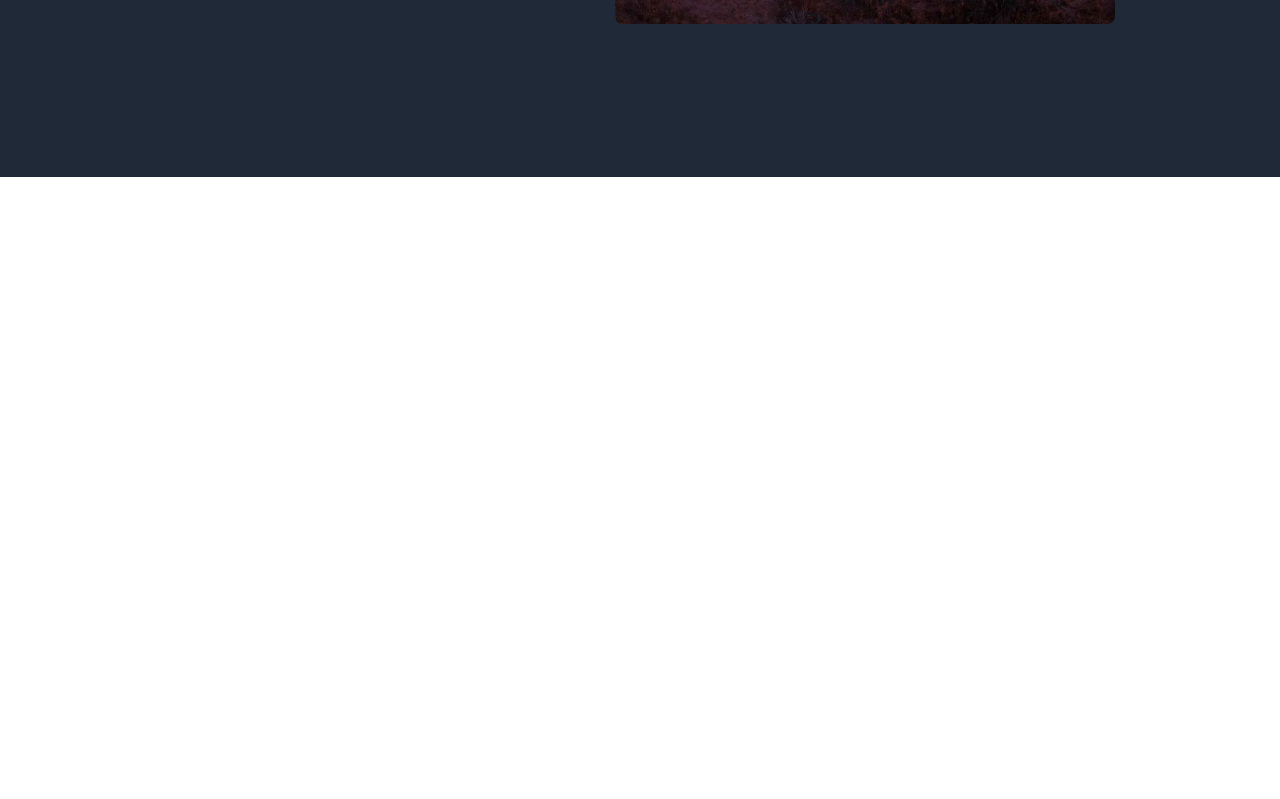
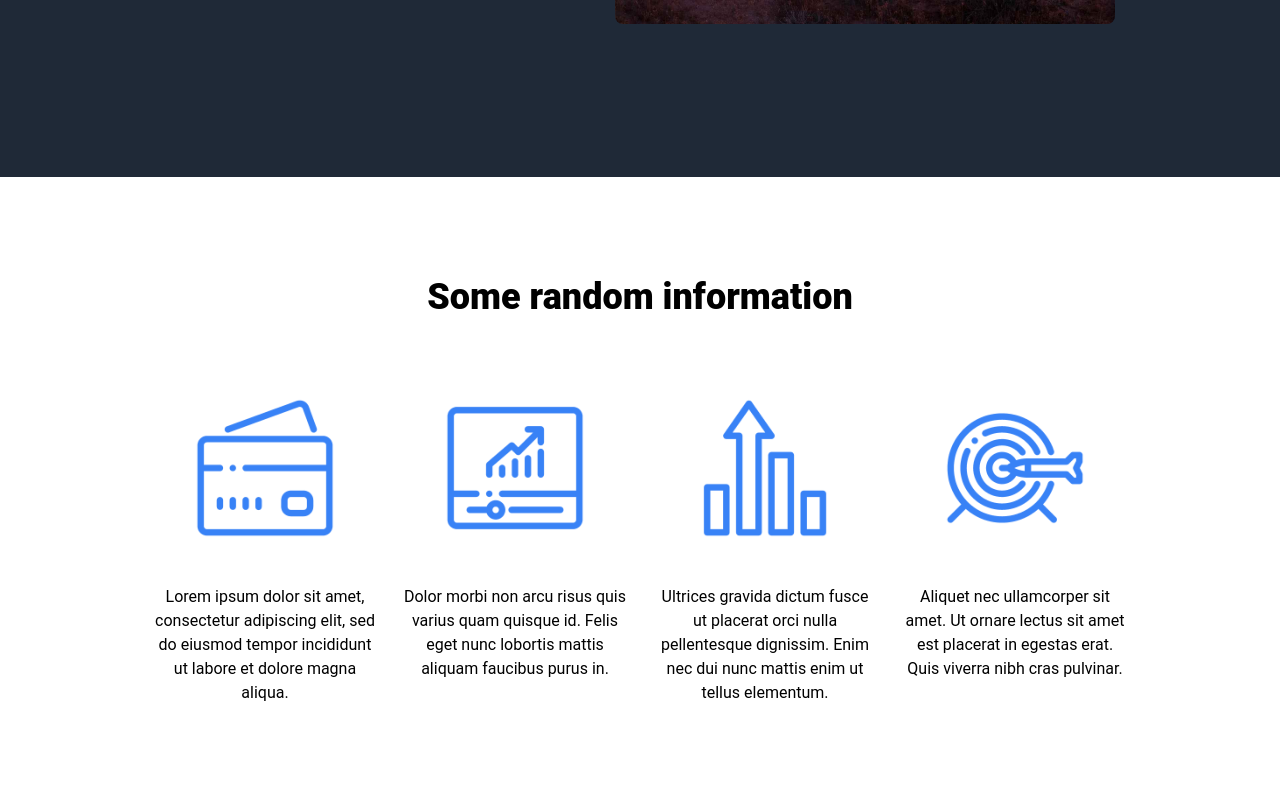
Before and after one commit to f0lson/landing-page, a plain HTML site: page index.html in a window 1280 px wide. Shown: the part 463-1262 px from the top of the page. Before the commit the page ends 800 px from the top, so only its background shows below. Drawn offline with Linux system fonts and the light colour scheme.

Commit message:
Added: Information section

```diff
--- a/css/style.css
+++ b/css/style.css
@@ -21,7 +21,6 @@ nav {
     width: 100%;
     top: 0;
     left: 0;
-    /* background: gold !important; */
 }
 
 nav .container {
@@ -70,6 +69,8 @@ header {
 
 .jumbotron__content .jumbotron__heading {
     margin-bottom: 0;
+    font-size: 48px;
+    font-weight: 900;
 }
 
 .jumbotron__content .jumbotron__lead {
@@ -91,3 +92,43 @@ header {
     margin: auto;
     border-radius: 8px;
 }
+
+#random-info {
+    padding-top: 70px;
+    padding-bottom: 70px;
+    text-align: center;
+}
+
+#random-info .container {
+    flex-direction: column;
+}
+
+.random-info__heading,
+.random-info__item {
+    font-family: Roboto, Helvetica, sans-serif;
+}
+
+.random-info__heading {
+    font-size: 36px;
+    font-weight: 900;
+}
+
+.info-container {
+    display: flex;
+}
+
+.random-info__item {
+    width: 24%;
+    margin-left: auto;
+    margin-right: auto;
+    padding: 8px;
+}
+
+.random-info__item img {
+    width: 100%;
+}
+
+.random-info__item p {
+    margin-top: 0;
+    line-height: 1.5;
+}
--- a/index.html
+++ b/index.html
@@ -31,5 +31,28 @@
             </div>
         </div>
     </header>
+    <section id="random-info">
+        <div class="container">
+            <h2 class="random-info__heading">Some random information</h2>
+            <div class="info-container">
+                <div class="random-info__item">
+                    <img src="img/credit-card.png" alt="Credit Card">
+                    <p>Lorem ipsum dolor sit amet, consectetur adipiscing elit, sed do eiusmod tempor incididunt ut labore et dolore magna aliqua.</p>
+                </div>
+                <div class="random-info__item">
+                    <img src="img/marketing.png" alt="Marketing">
+                    <p>Dolor morbi non arcu risus quis varius quam quisque id. Felis eget nunc lobortis mattis aliquam faucibus purus in.</p>
+                </div>
+                <div class="random-info__item">
+                    <img src="img/graph.png" alt="Graph trending up">
+                    <p>Ultrices gravida dictum fusce ut placerat orci nulla pellentesque dignissim. Enim nec dui nunc mattis enim ut tellus elementum.</p>
+                </div>
+                <div class="random-info__item">
+                    <img src="img/target.png" alt="Target">
+                    <p>Aliquet nec ullamcorper sit amet. Ut ornare lectus sit amet est placerat in egestas erat. Quis viverra nibh cras pulvinar.</p>
+                </div>
+                        </div>
+            </div>
+    </section>
 </body>
 </html>
```
Also changed, not shown: img/credit-card.png (added), img/graph.png (added), img/marketing.png (added), img/target.png (added).
